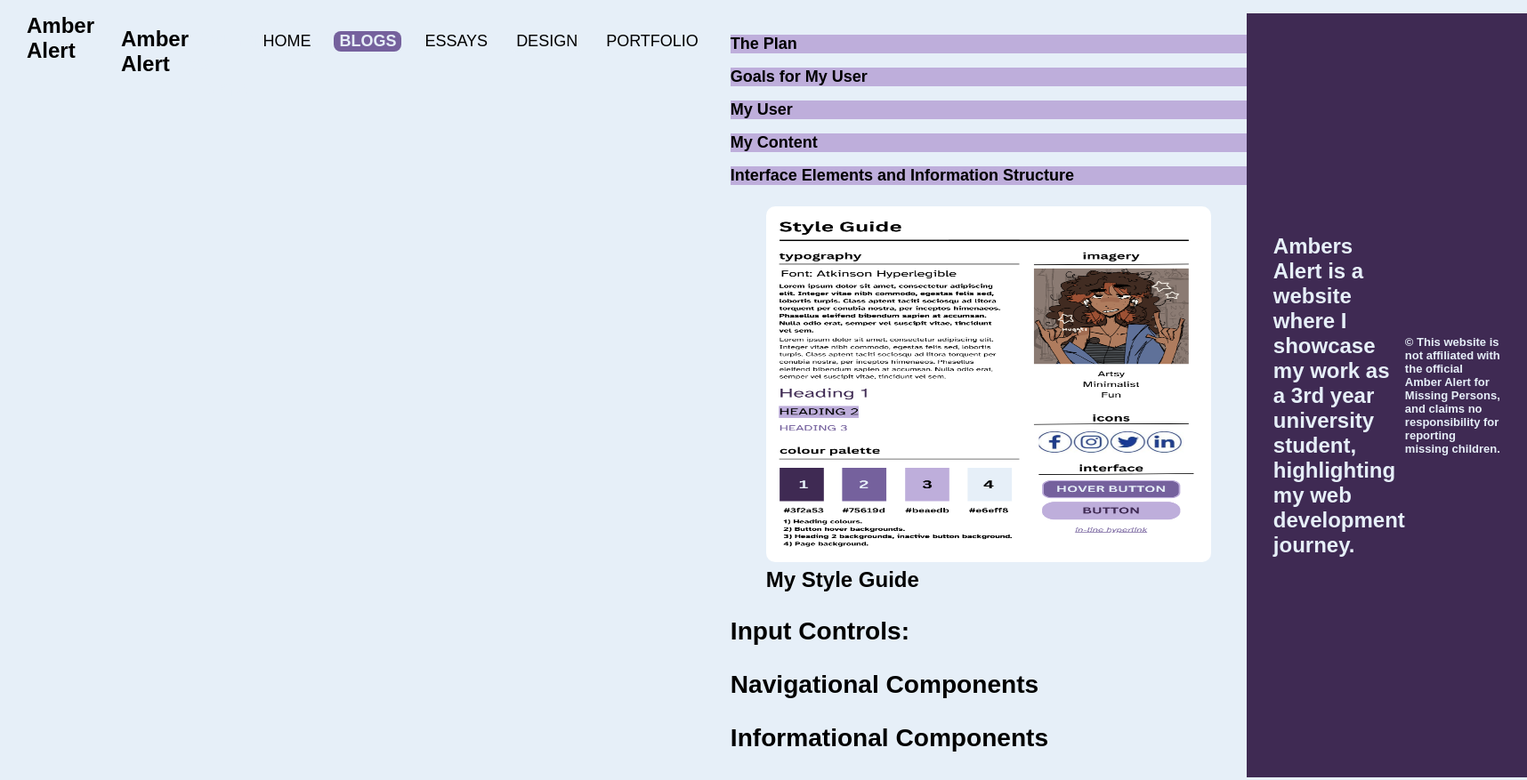
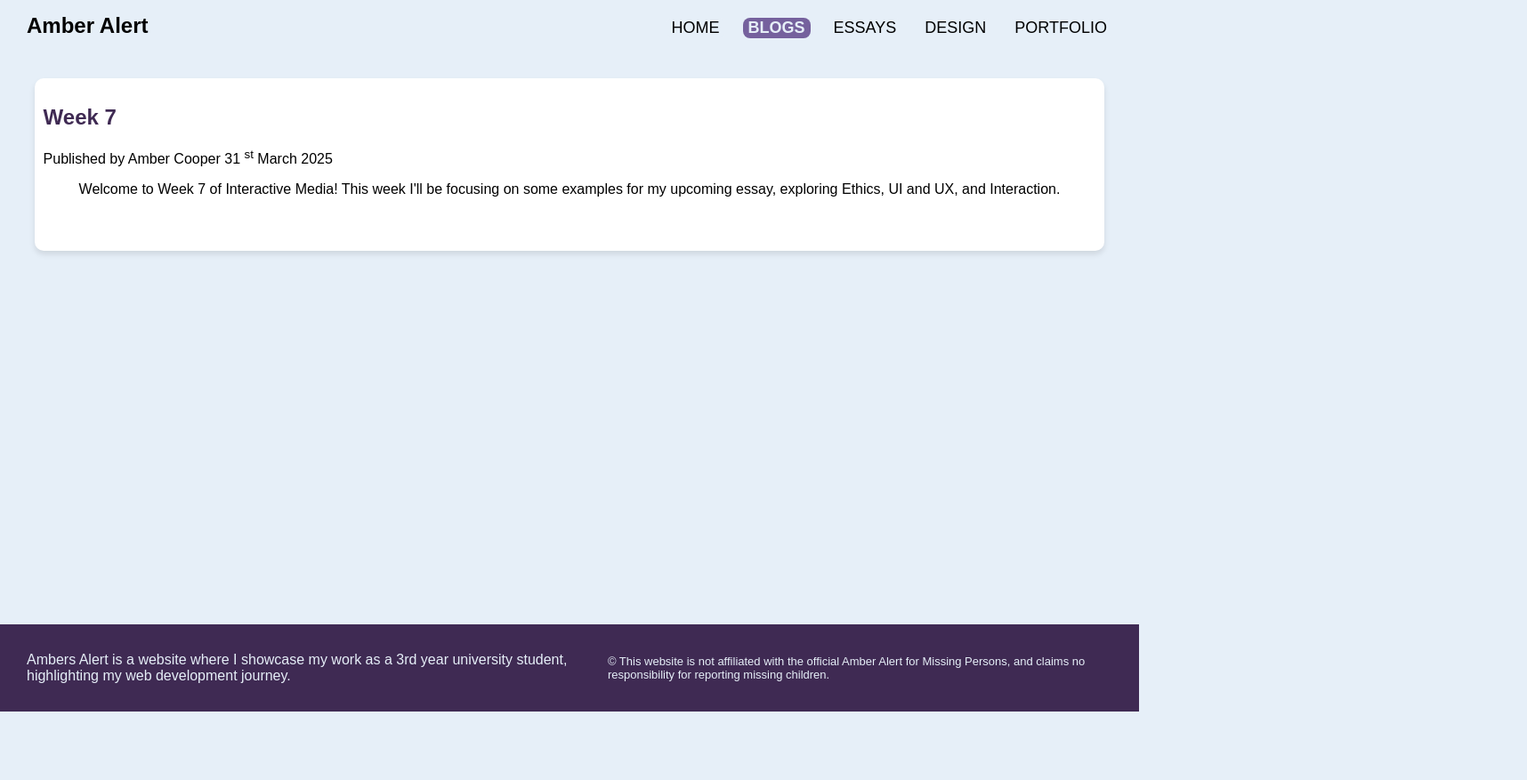
Before and after one commit to AmberCooper23/DIGA3008A, a website: page blogs/weekSeven.html in a window 1280 px wide. Shown: the whole page at 89% size, 1716 px wide, since content can reach past the window. After the commit the page ends 800 px from the top, so only its background shows below. Drawn offline with Linux system fonts and the light colour scheme.

Commit message:
week 7 foundation

```diff
--- a/blogs/weekSeven.html
+++ b/blogs/weekSeven.html
@@ -6,18 +6,18 @@
     <meta name="author" content="Amber Cooper" />
     <meta
       name="description"
-      content="amber's experience as a triple major at wits university. This is week 5!"
+      content="amber's experience as a triple major at wits university. This is week 1!"
     />
-    <title>WeekFiveBlog</title>
+
+    <title>weekOneBlog</title>
     <link class="u-url" rel="stylesheet" href="../styles/blog.css" />
+    <!-- <script src="weekOne.js" defer></script> -->
   </head>
+
   <body>
     <header class="header" href="../index.html">
       Amber Alert
-    <header class="header">
-      Amber Alert
-      <a class="returnButton" href="../index.html"> Return to Home</a>
-      <nav class="navLinks">
+    <nav class="navLinks">
         <ul class="navBar">
           <li><a class="nav-u-url" href="../index.html"> <button class="navButton"> home </button></a></li></a></li>
           <li><a class="nav-u-url" href="../blogs/blogPage.html"><button class="navButton active"> blogs </button></a></li></a></li>
@@ -26,50 +26,49 @@
           <li><a class="nav-u-url" href="../portfolioSection/portfolioPage.html"><button class="navButton"> portfolio </button></a></li></a></li>
         </ul>
       </nav>
-    </header>
-    <main>
-      <section class="post">
-        <section class="summary">
-          <blockquote></blockquote>
+  </header>
+    <main class="blogContainer">
+
+      <section class="h-entry">
+        <h1 class="p-name">Week 7</h1>
+        <p>
+          Published by
+          <a class="p-author"> Amber Cooper </a>
+          <time class="dt-published" datetime="2025-03-31 17:00">
+            31 <sup>st</sup> March 2025
+          </time>
+        </p>
+
+        <section class="p-summary">
+          <blockquote>
+            Welcome to Week 7 of Interactive Media! This week I'll be focusing
+            on some examples for my upcoming essay, exploring Ethics, UI and UX, and Interaction.
+          </blockquote>
         </section>
-        <h2 class="postTitle">The Plan</h2>
+        <h2 class="postTitle">
+
+        </h2>
         <p class="paragraphs">
 
         </p>
-        <h2 class="postTitle">Goals for My User</h2>
         <p class="paragraphs">
 
         </p>
-        <h2 class="postTitle">My User</h2>
-        <p class="paragraphs">
-
-        </p>
-        <h2 class="postTitle">My Content</h2>
 
         <p class="paragraphs">
 
         </p>
-        <h2 class="postTitle">Interface Elements and Information Structure</h2>
-        <figure>
-          <img
-            src="../images/styleGuide.png"
-            alt="my style guide"
-            class="u-photo"
-          />
-          <figcaption>My Style Guide</figcaption>
-        </figure>
-        <h3 class="postSubTitle">Input Controls:</h3>
+
+        <h2 class="postTitle"></h2>
         <p class="paragraphs">
 
         </p>
-        <h3 class="postSubTitle">Navigational Components</h3>
-        <p class="paragraphs">
 
-        </p>
-        <h3 class="postSubTitle">Informational Components</h3>
-        <p class="paragraphs">
+        <h2 class="postTitle"></h2>
+        <figure>
+          <img
 
-        </p>
+          />
       </section>
     </main>
     <footer>
```
Also changed, not shown: blogs/blogPage.html (+6 -3 lines), essaySection/essayPage.html (+1 -1 lines), index.html (+2 -2 lines).
